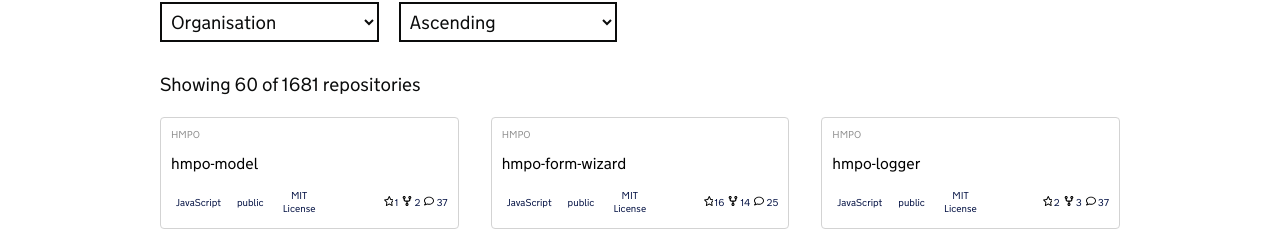
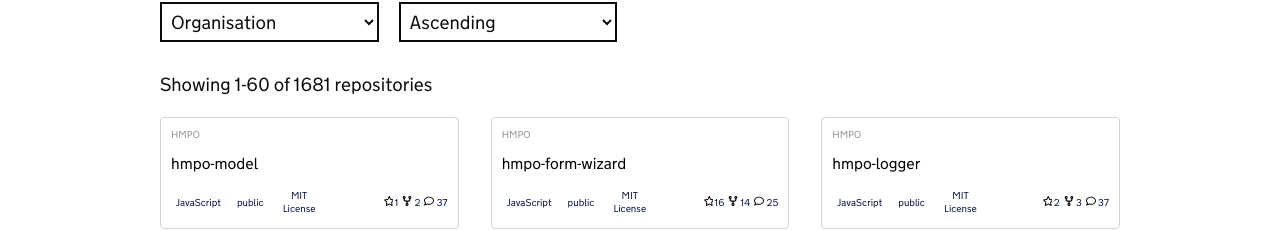
Before and after one commit to UKHomeOffice/scm-repository-catalogue, a Next.js app: page /scm-repository-catalogue/ in a window 1280 px wide. Shown: the part 348-579 px from the top of the page. Built offline with nearby package versions, Linux system fonts and the light colour scheme.

Commit message:
Add summary of results shown.

```diff
--- a/pages/index.tsx
+++ b/pages/index.tsx
@@ -22,10 +22,10 @@
 }
 
 // @ts-ignore
-function Items({ currentItems, totalItems }) {
+function Items({ currentItems, totalItems, itemOffset, endOffset  }) {
   return (
     <>
-      <p className={"govuk-body"}>Showing {currentItems.length} of {totalItems} repositories</p>
+      <p className={"govuk-body"}>Showing {itemOffset + 1}-{Math.min(endOffset, totalItems)} of {totalItems} repositories</p>
       <GridLayout cols={3}>
         {currentItems.map((r: any) => (
           <Card
@@ -94,7 +94,7 @@
 
   return (
     <>
-      <Items currentItems={currentItems} totalItems={items.length} />
+      <Items currentItems={currentItems} itemOffset={itemOffset} endOffset={endOffset} totalItems={items.length} />
       <nav className="govuk-pagination" role="navigation" aria-label="results">
       <ReactPaginate
         breakLabel="..."
```
